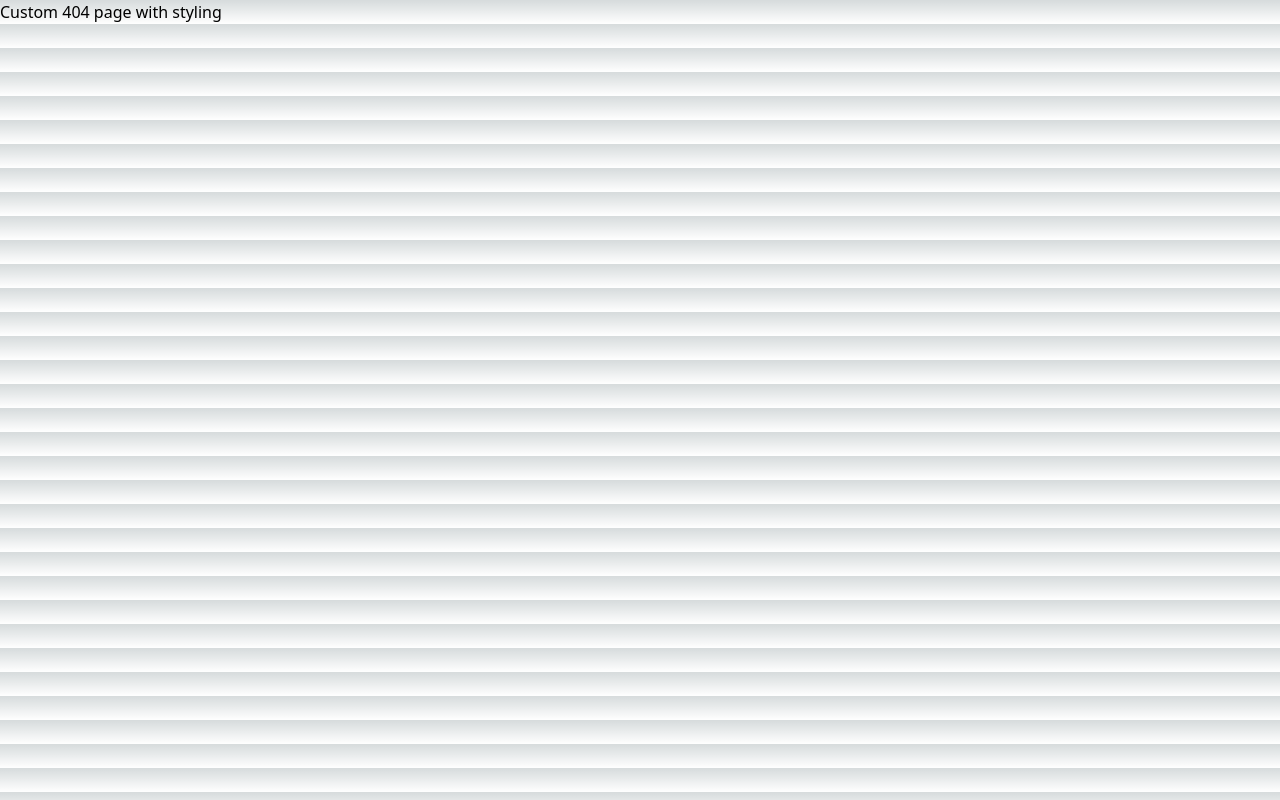
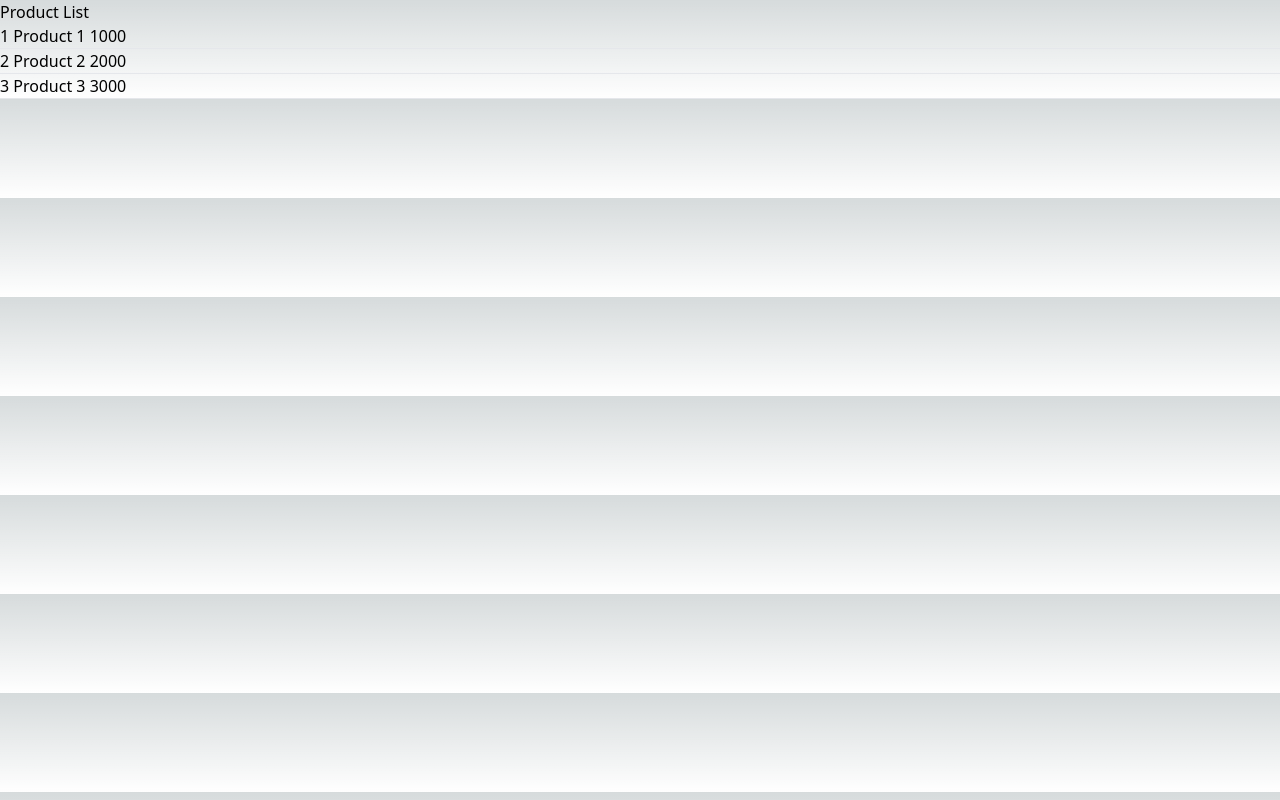
Before and after one commit to Techbite-sudo/next-done, a Next.js app: page /products in a window 1280 px wide. Before the commit this address had no page. Built offline with nearby package versions, Linux system fonts and the light colour scheme; data requests are answered from the project's data file.

Commit message:
ISR implementation by using revalidate

```diff
--- /dev/null
+++ b/db.json
@@ -0,0 +1,23 @@
+{
+    "products": [
+        {
+            "id": 1,
+            "title": "Product 1",
+            "price": 1000,
+            "description": "Description 1"
+        },
+        {
+            "id": 2,
+            "title": "Product 2",
+            "price": 2000,
+            "description": "Description 2"
+        },
+        {
+            "id": 3,
+            "title": "Product 3",
+            "price": 3000,
+            "description": "Description 3"
+        }
+    ]
+
+}
--- a/package.json
+++ b/package.json
@@ -6,7 +6,8 @@
     "dev": "next dev",
     "build": "next build",
     "start": "next start",
-    "lint": "next lint"
+    "lint": "next lint",
+    "serve-json": "json-server --watch db.json --port 4000"
   },
   "dependencies": {
     "autoprefixer": "10.4.14",
@@ -16,6 +17,7 @@
     "postcss": "8.4.23",
     "react": "18.2.0",
     "react-dom": "18.2.0",
-    "tailwindcss": "3.3.2"
+    "tailwindcss": "3.3.2",
+    "json-server": "0.17.3"
   }
 }
--- /dev/null
+++ b/pages/products/[productId].js
@@ -0,0 +1,37 @@
+import { useRouter } from "next/router"
+
+export default function Product({ product }){
+    const router = useRouter()
+    if (router.isFallback) {
+        return(
+            <div>Loading...</div>
+        )
+    }
+
+    return (
+        <div>
+            <h1>{product.id} {product.title} {product.price}</h1>
+            <p>{product.description}</p>
+        </div>
+    )
+}
+
+export async function getStaticProps(context){
+    const {params} = context
+    const response = await fetch(`http://localhost:4000/products/${params.productId}`)
+    const data = await response.json()
+
+    return{
+        props: {
+            product: data
+        },
+        revalidate: 10,
+    }
+}
+export async function getStaticPaths(){
+    return{
+        paths:[{params: {productId: "1"}}],
+        fallback: true
+    }
+
+}
--- /dev/null
+++ b/pages/products/index.js
@@ -0,0 +1,28 @@
+export default function ProductList({ products }){
+    return (
+        <div>
+            <h1>Product List</h1>
+            {products.map((product) => {
+                return(
+                    <div key={product.id}>
+                        <h1>{product.id} {product.title} {product.price}</h1>
+                        <hr/>
+                    </div>
+                )
+            })}
+        </div>
+    )
+}
+export async function getStaticProps(){
+    console.log('Generating/Regenerating Product List')
+    const response = await fetch('http://localhost:4000/products')
+    const data = await response.json()
+
+    return{
+        props: {
+            products: data
+        },
+        revalidate: 10
+    }
+
+}
```
